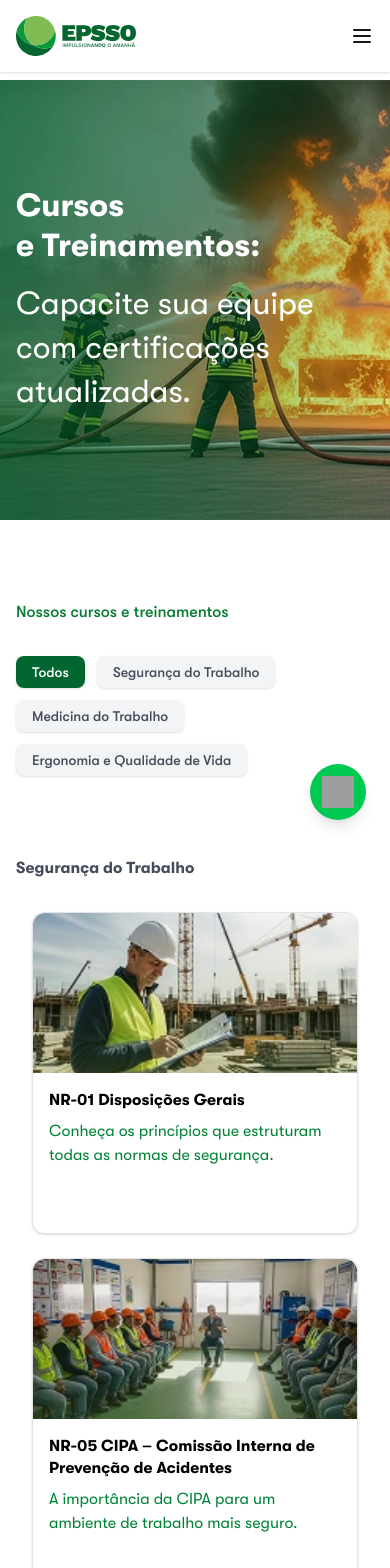
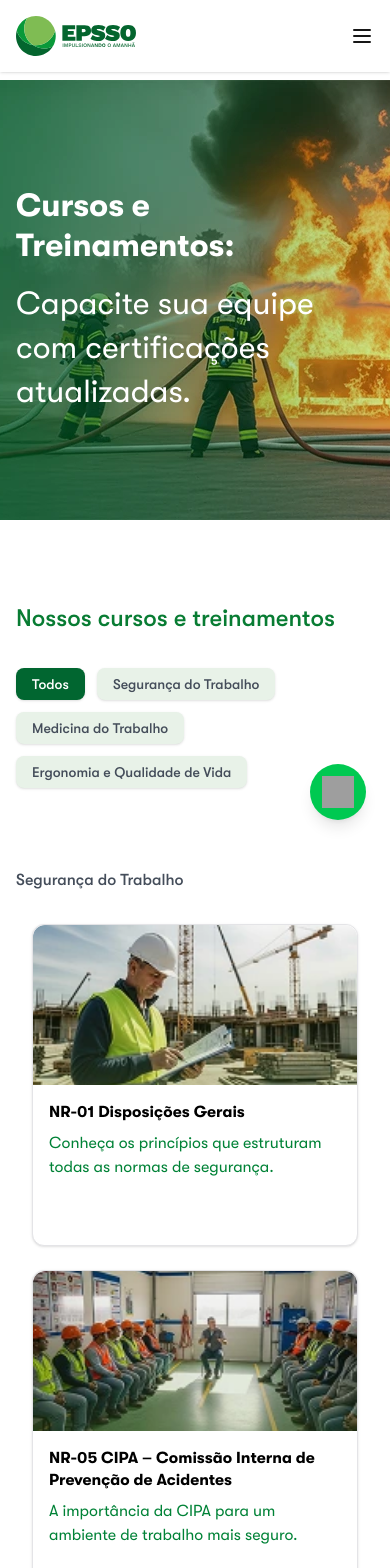
Before and after one commit to SurtoCriativo/epsso-frontend, a React (Vite) app: page /cursos-e-treinamentos in a window 390 px wide. Shown: the top 1568 px of the page. Built offline with nearby package versions, Linux system fonts and the light colour scheme; grey boxes are pictures that could not be loaded.

Commit message:
fix: adjusting settings pages

```diff
--- a/src/index.css
+++ b/src/index.css
@@ -85,6 +85,7 @@ body {
 
   /* Green Light  */
   --color-green-light: #008f32;
+  --color-green-light-50: #e8f2e8;
 
   /* Custom Dark Green */
   --color-dark-green: #034d22;
--- a/src/pages/About/_components/TeamVoicesSection.tsx
+++ b/src/pages/About/_components/TeamVoicesSection.tsx
@@ -14,7 +14,7 @@ export default function TeamVoicesSection() {
       >
         {/* Conteúdo interno com padding */}
         <div className="max-w-[1128px] mx-auto text-center pt-[80px] pb-[80px] md:pt-[120px] md:pb-[120px] px-4">
-          <h2 className="text-brand-400 text-[24px] font-bold mb-12">
+          <h2 className="text-green-accents-400 text-[24px] font-medium mb-12">
             Aqui, construímos juntos
           </h2>
 
@@ -70,8 +70,8 @@ export default function TeamVoicesSection() {
                 <img
                   src="/about/icon-quotation-marks.svg"
                   alt="Aspas"
-                  width={48}
-                  height={32}
+                  width={38}
+                  height={22}
                   className="absolute top-6 right-6"
                 />
                 <div className="flex items-center gap-3">
--- a/src/pages/About/_components/WorkWithUsSection.tsx
+++ b/src/pages/About/_components/WorkWithUsSection.tsx
@@ -59,7 +59,7 @@ export default function WorkWithUsSection() {
           <div className="w-full flex justify-center md:justify-start">
             <Link
               to="/trabalhe-conosco"
-              className="inline-flex items-center justify-center gap-2 w-[248px] h-[48px] rounded-full bg-brand-500 text-white text-[14px] font-medium hover:bg-brand-700 transition"
+              className="inline-flex items-center justify-center gap-2 w-[248px] h-[48px] rounded-full bg-dark-green-300 text-white text-[14px] font-medium hover:bg-brand-700 transition"
             >
               Envie seu currículo
               <ArrowRight size={16} />
--- a/src/pages/Home/_components/PlayerSolution/PlayerSolutionDesktop.tsx
+++ b/src/pages/Home/_components/PlayerSolution/PlayerSolutionDesktop.tsx
@@ -55,7 +55,7 @@ const PlayerSolutionDesktop: React.FC = () => {
 
     window.onYouTubeIframeAPIReady = () => {
       playerRef.current = new window.YT.Player("yt-player-desktop", {
-        videoId: "M7lc1UVf-VE",
+        videoId: "bniHzmKwnac",
         events: {
           onReady: () => {
             setIsPlayerReady(true);
--- a/src/pages/TrainingPage/_components/CoursesSection.tsx
+++ b/src/pages/TrainingPage/_components/CoursesSection.tsx
@@ -33,7 +33,7 @@ export default function TrainingSection() {
     >
       <div className="max-w-[1128px] mx-auto">
         {/* Título */}
-        <h2 className="text-[16px] md:text-[24px] font-medium text-brand-400 mb-8">
+        <h2 className="text-[24px] font-medium text-brand-400 mb-8">
           Nossos cursos e treinamentos
         </h2>
 
@@ -45,7 +45,7 @@ export default function TrainingSection() {
               className={`px-4 py-1 text-sm rounded-lg h-[32px] transition-all font-medium shadow-sm ${
                 selected === filter
                   ? "bg-green-800 text-white"
-                  : "bg-gray-100 text-neutral-700 hover:bg-green-200"
+                  : "bg-green-light-50 text-neutral-700"
               }`}
               onClick={() => setSelected(filter)}
             >
@@ -63,7 +63,7 @@ export default function TrainingSection() {
                   key={`heading-${item.heading}`}
                   className="w-full mt-10 mb-2"
                 >
-                  <h3 className="text-neutral-700 font-semibold text-[16px] md:text-[18px]">
+                  <h3 className="text-neutral-700 font-medium text-[16px] md:text-[18px]">
                     {item.heading}
                   </h3>
                 </div>
--- a/src/pages/TrainingPage/_components/HeroSectionCursos.tsx
+++ b/src/pages/TrainingPage/_components/HeroSectionCursos.tsx
@@ -19,8 +19,8 @@ export default function HeroSectionCursos() {
             id="titulo-cursos"
             className="text-[32px] sm:text-[36px] md:text-[40px] font-bold leading-tight mb-4"
           >
-            Cursos
-            <br />e Treinamentos:
+            Cursos e <br />
+            Treinamentos:
           </h1>
           <p className="text-[32px] sm:text-[36px] md:text-[40px] font-normal leading-snug">
             Capacite sua equipe
```
